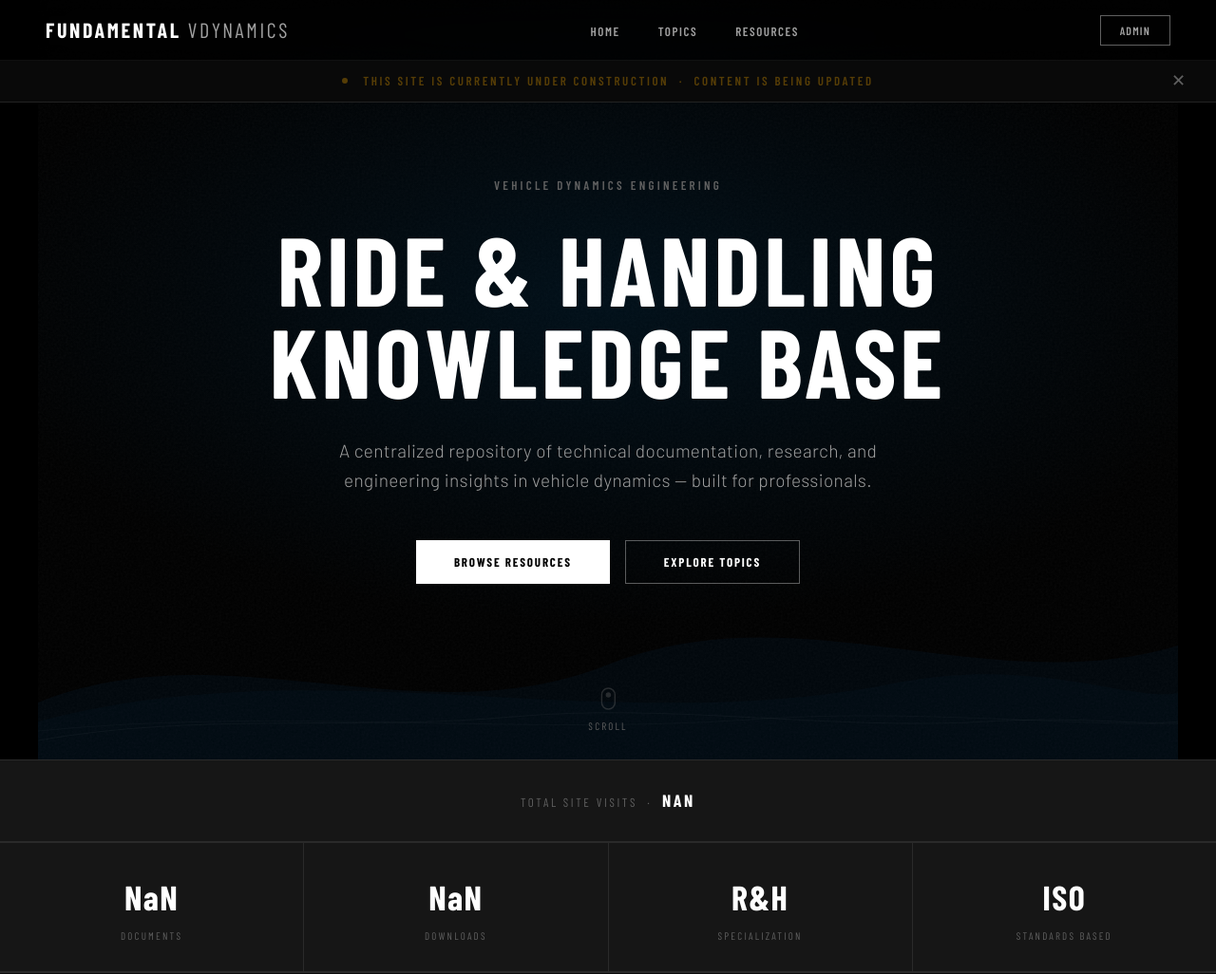
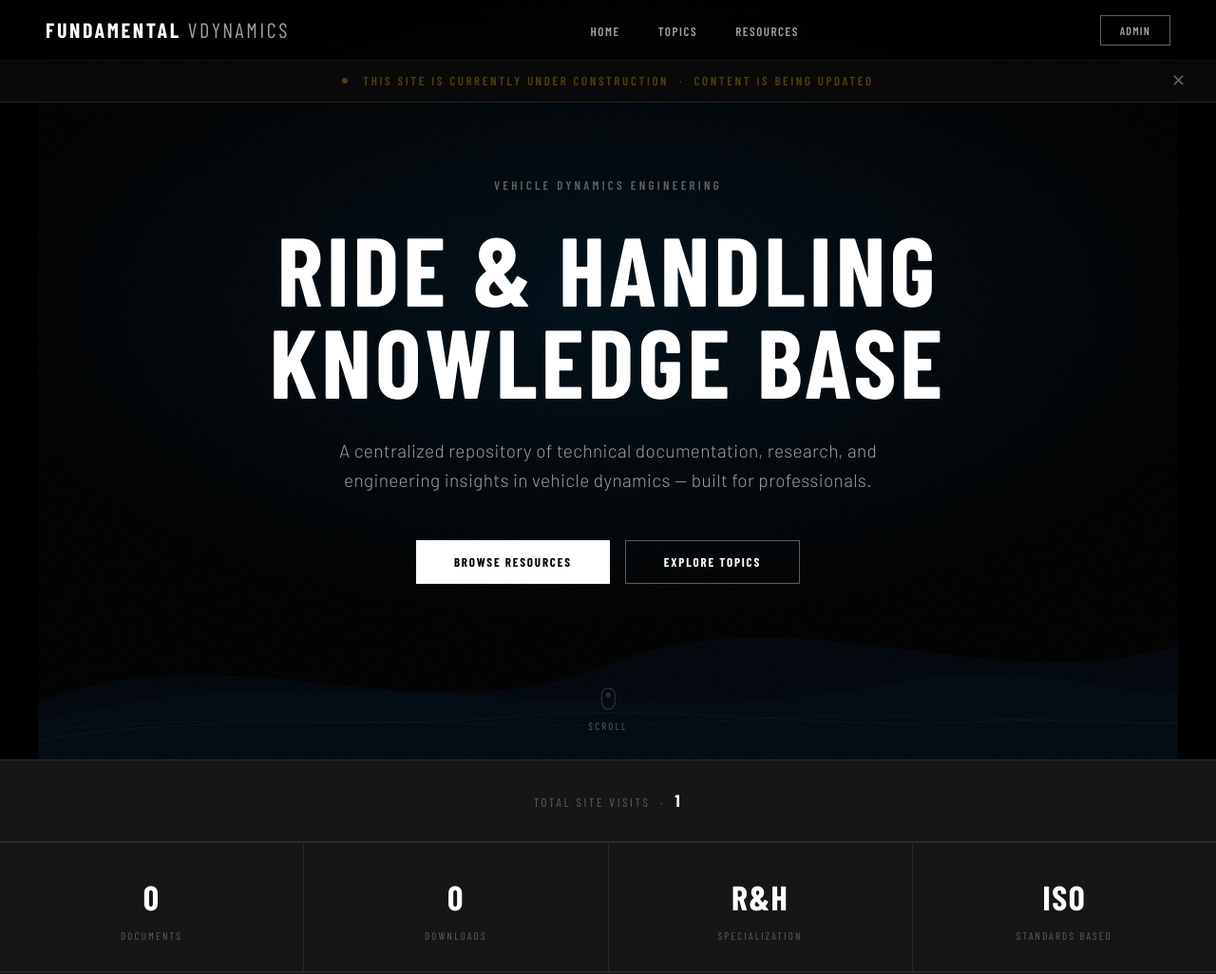
Before and after one commit to lightriderkim/main, a plain HTML site: page index.html in a window 1280 px wide. Shown: the top 1026 px of the page at 95% size. Drawn offline with nearby package versions, Linux system fonts and the light colour scheme; a web font is replaced by a local one.

Commit message:
Add files via upload

```diff
--- a/index.html
+++ b/index.html
@@ -1196,7 +1196,7 @@
   function load(key, def) {
     try {
       const v = localStorage.getItem(key);
-      if (v === null || v === undefined || v === '') return
+      if (v === null || v === undefined || v === '') return def;
       const parsed = JSON.parse(v);
       return parsed !== null && parsed !== undefined ? parsed : def;
     } catch { return def; }
```
